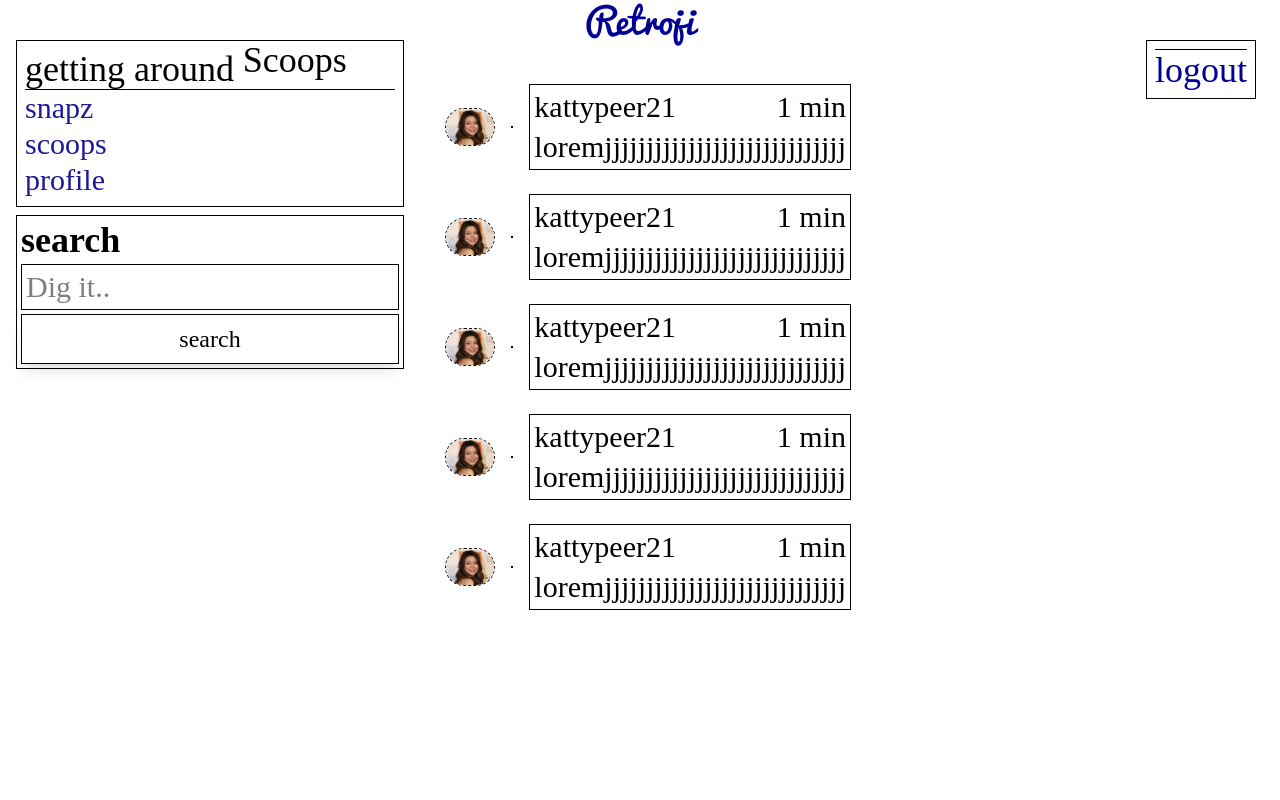
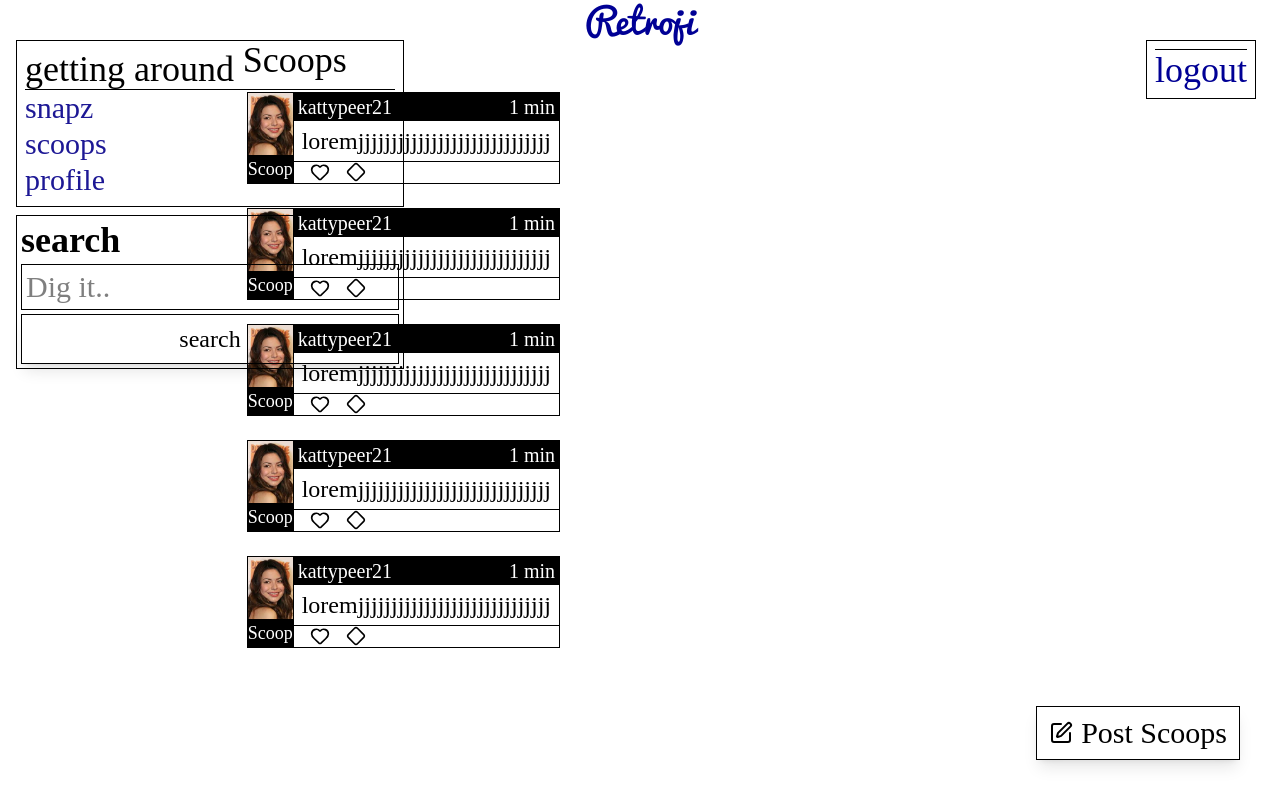
Before and after one commit to DannyK05/retroji_web_app, a React (Vite) app: page /scoops in a window 1280 px wide. Built offline with nearby package versions, Linux system fonts and the light colour scheme; no server answers; a web font is replaced by a local one.

Commit message:
feat(scoops): implement ScoopsCard and CreateScoopsForm

```diff
--- /dev/null
+++ b/src/modules/scoops/components/CreateScoopsForm.tsx
@@ -0,0 +1,53 @@
+import { useState } from "react";
+import Button from "../../../components/common/button";
+import TextArea from "../../../components/common/text-area";
+// import { useHandleApiMessage } from "../../../components/common/message-banner/hooks";
+// import { TErrorResponse } from "../../../store/types/generic";
+
+export default function CreateScoopsForm() {
+  const [scoopPayload, setScoopPayload] = useState({
+    content: "",
+  });
+
+  //   const { handleErrorMessage, handleApiMessage } = useHandleApiMessage();
+
+  //   const handlePostScoop = async (e: React.FormEvent) => {
+  //     e.preventDefault();
+  //     try {
+  //       const response = null
+  //       if (response.data) {
+  //         handleApiMessage(response?.data);
+  //       }
+  //     } catch (error) {
+  //       handleErrorMessage(error as TErrorResponse);
+  //     }
+  //   };
+
+  return (
+    <div className="w-full">
+      <form>
+        <div className="w-full flex flex-col items-center space-y-2">
+          <TextArea
+            name="content"
+            className="w-full"
+            value={scoopPayload.content}
+            onChange={(e) => {
+              setScoopPayload({
+                content: e.target.value,
+              });
+            }}
+            placeholder="Create your content.... "
+          />
+
+          <Button
+            type="submit"
+            disabled={scoopPayload.content === ""}
+            className="w-35 h-10 p-2"
+          >
+            Post
+          </Button>
+        </div>
+      </form>
+    </div>
+  );
+}
--- /dev/null
+++ b/src/modules/scoops/components/ScoopCard.tsx
@@ -0,0 +1,37 @@
+import { Diamond, HeartIcon } from "lucide-react";
+import type { ScoopCardProps } from "../types";
+
+export default function ScoopCard({
+  image,
+  name,
+  time,
+  content,
+}: ScoopCardProps) {
+  return (
+    <div className="flex items-start w-4/5 p-1 text-3xl">
+      <div className="h-23 flex flex-col items-center border border-r-0">
+        <img className="h-19 object-cover" src={image} alt={name} />
+        <span className="w-full flex-1 text-center text-lg text-white bg-black">
+          Scoop
+        </span>
+      </div>
+
+      <div className="w-full flex min-h-23 flex-col items-start space-y-1 border">
+        <div className="flex w-full items-center justify-between text-xl text-white bg-black px-1">
+          <p>{name}</p>
+          <span>{time}</span>
+        </div>
+        <p className="text-2xl px-2">{content}</p>
+
+        <div className="w-full flex items-center space-x-4 px-4 border-t">
+          <span className="cursor-pointer lg:hover:text-[var(--retro-blue)] active:text-[var(--retro-blue)] active:scale-110">
+            <HeartIcon className="size-5" />
+          </span>
+          <span className="cursor-pointer lg:hover:text-[var(--retro-blue)] active:text-[var(--retro-blue)] active:scale-110">
+            <Diamond className="size-5" />
+          </span>
+        </div>
+      </div>
+    </div>
+  );
+}
--- a/src/modules/scoops/index.tsx
+++ b/src/modules/scoops/index.tsx
@@ -1,33 +1,48 @@
+import { Edit } from "lucide-react";
+import Button from "../../components/common/button";
+import ScoopCard from "./components/ScoopCard";
 import { scoops } from "./data";
+import { useState } from "react";
+import Dialog from "../../components/common/dialog";
+import CreateScoopsForm from "./components/CreateScoopsForm";
 
 export default function Scoop() {
+  const [isDialogOpen, setIsDialogOpen] = useState(false);
+
+  const handleisDialogOpen = () => {
+    setIsDialogOpen((prev) => !prev);
+  };
+
   return (
     <div className="w-full">
       <h1 className="text-4xl">Scoops</h1>
-      <div className="w-full flex flex-col h-[calc(100vh-80px)] pb-2 items-center space-y-4 overflow-y-auto">
-        {scoops.map(({ id, name, text, time, image }) => (
-          <div
-            className="flex items-center space-x-4 w-1/2 p-1 text-3xl"
-            key={id}
-          >
-            <img
-              className="rounded-full border border-dashed"
-              src={image}
-              height={80}
-              width={50}
-              alt={`${name} profile picture`}
+      <div className="w-full grid grid-cols-2 gap-x-4 py-2">
+        <div className="w-full h-[calc(100vh-100px)] flex flex-col items-start space-y-4 pb-2 overflow-y-auto">
+          {scoops.map(({ id, name, text, time, image }) => (
+            <ScoopCard
+              key={id}
+              name={name}
+              content={text}
+              time={time}
+              image={image}
             />
-            <hr className="border w-10 border-dashed" />
-            <div className="flex w-full flex-col items-start border space-y-1 p-1">
-              <div className="flex w-full items-center justify-between">
-                <p>{name}</p>
-                <span>{time}</span>
-              </div>
-              <div>{text}</div>
-            </div>
-          </div>
-        ))}
+          ))}
+        </div>
       </div>
+
+      {isDialogOpen && (
+        <Dialog handleClose={handleisDialogOpen} title="Post Scoops">
+          <CreateScoopsForm />
+        </Dialog>
+      )}
+      <Button
+        onClick={handleisDialogOpen}
+        className="w-auto absolute right-10 bottom-10"
+      >
+        <div className="flex items-center space-x-2 text-3xl">
+          <Edit /> <p>Post Scoops</p>
+        </div>
+      </Button>
     </div>
   );
 }
--- /dev/null
+++ b/src/modules/scoops/types.ts
@@ -0,0 +1,6 @@
+export type ScoopCardProps = {
+  name: string;
+  image: string;
+  time: string;
+  content: string;
+};
--- a/src/modules/snapz/index.tsx
+++ b/src/modules/snapz/index.tsx
@@ -89,7 +89,7 @@ export default function Snapz() {
     <div className="w-full">
       <h1 className="text-4xl">Snapz</h1>
       <div className="w-full grid grid-cols-2 gap-x-4 py-2">
-        <div className="w-full flex flex-col h-[calc(100vh-100px)] pb-2 items-start space-y-4 overflow-y-auto">
+        <div className="w-full h-[calc(100vh-100px)] flex flex-col items-start space-y-4 pb-2 overflow-y-auto">
           {isLoadingAllSnapz
             ? "..."
             : snapz?.data.map(
```
